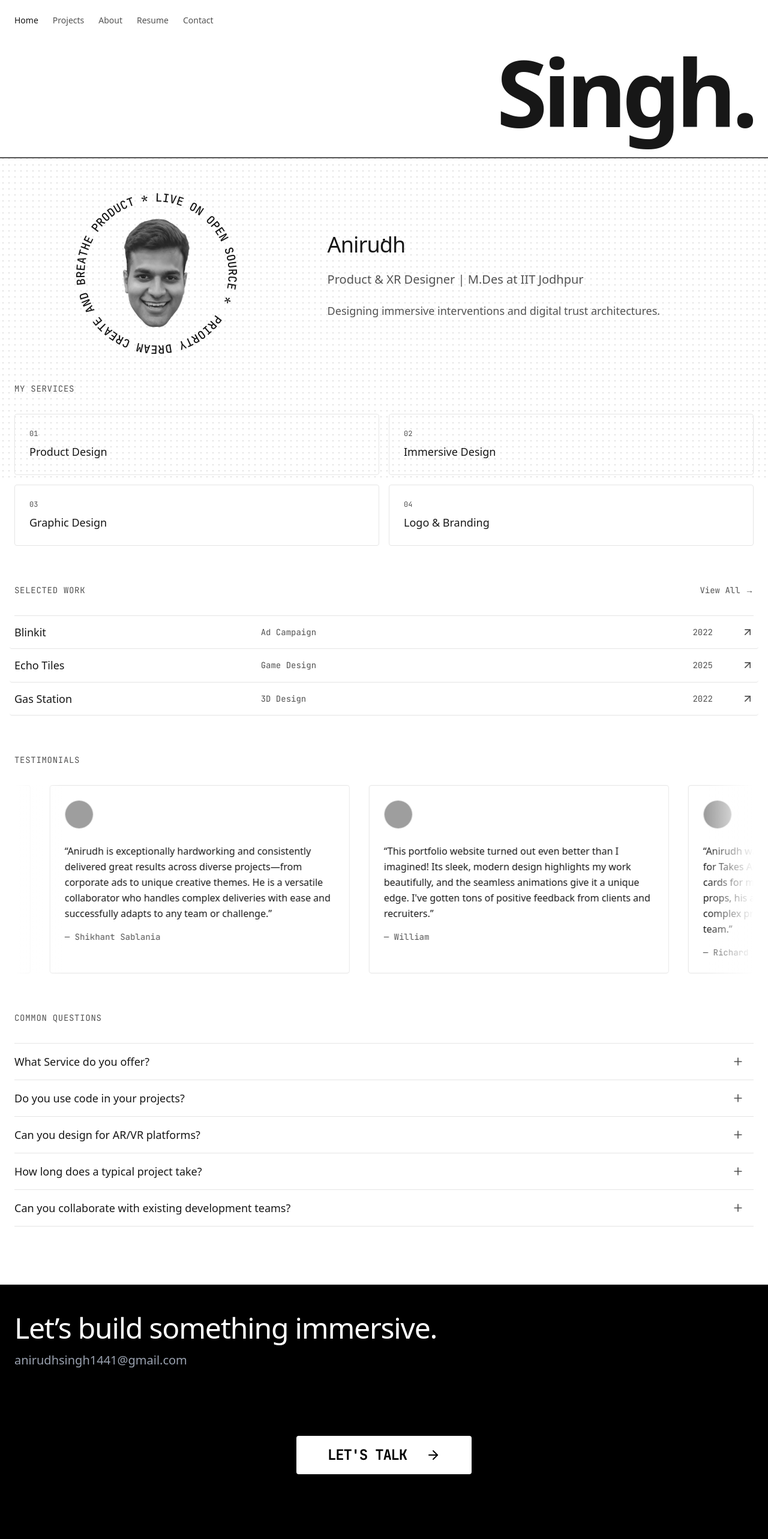
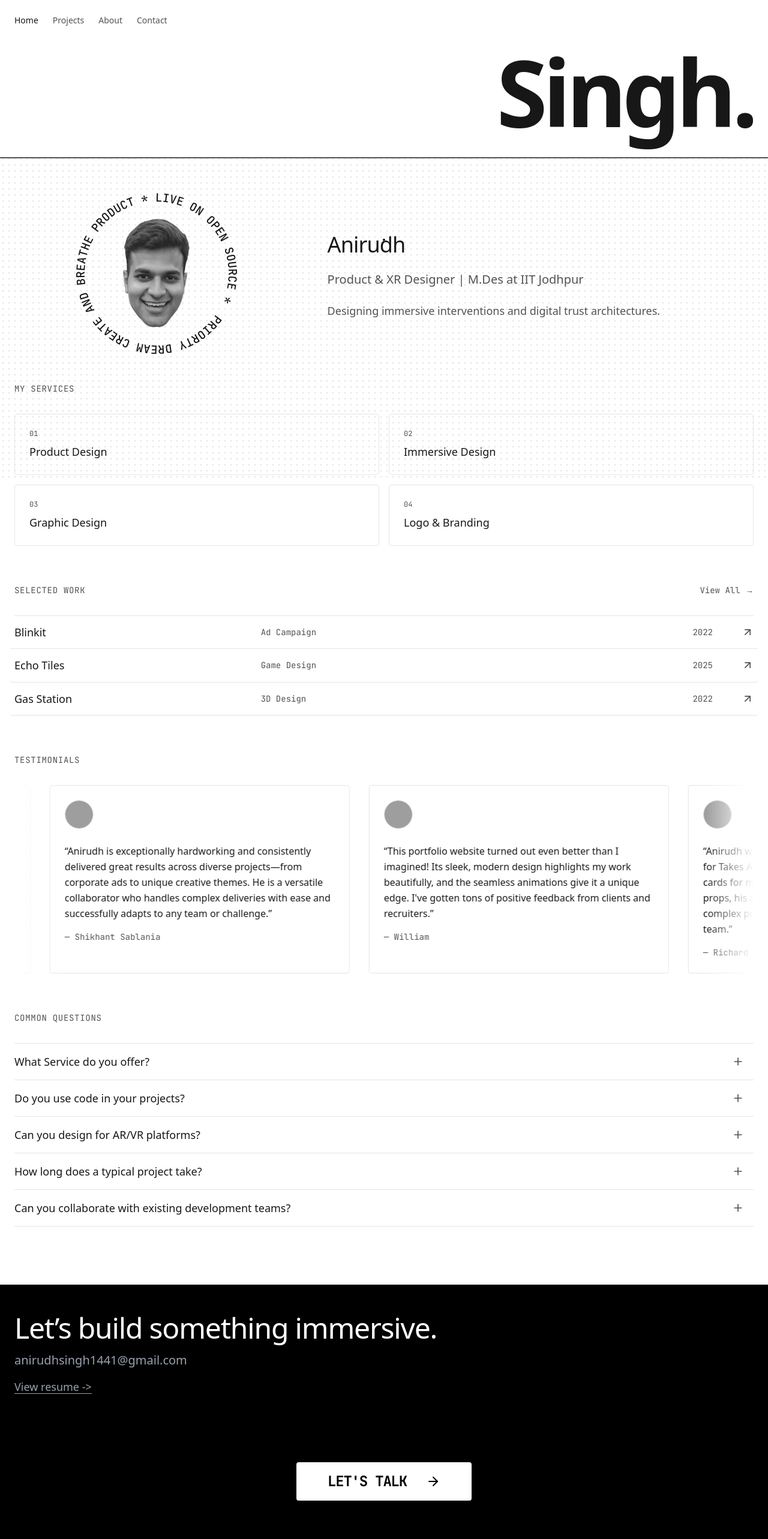
Before and after one commit to Harharshambhu/portfolio, a Next.js app: page / in a window 1280 px wide. Shown: the top 2566 px of the page at 60% size. Built offline with nearby package versions, Linux system fonts and the light colour scheme; grey boxes are pictures that could not be loaded.

Commit message:
Contact-send message- Page

```diff
--- a/src/components/LetsTalkSection.tsx
+++ b/src/components/LetsTalkSection.tsx
@@ -90,6 +90,12 @@ export default function LetsTalkSection() {
                     >
                         anirudhsingh1441@gmail.com
                     </a>
+                    <a
+                        href="/resume"
+                        className="text-lg underline underline-offset-4 text-gray-400 hover:text-white transition-colors w-fit"
+                    >
+                        View resume <span className="no-underline">-&gt;</span>
+                    </a>
                 </div>
 
                 {/* Parent container is flex so the button can grow */}
--- a/src/components/Navigation.tsx
+++ b/src/components/Navigation.tsx
@@ -10,7 +10,6 @@ const links = [
     { href: "/", label: "Home" },
     { href: "/projects", label: "Projects" },
     { href: "/about", label: "About" },
-    { href: "/resume", label: "Resume" },
     { href: "/contact", label: "Contact" },
 ];
 
```
